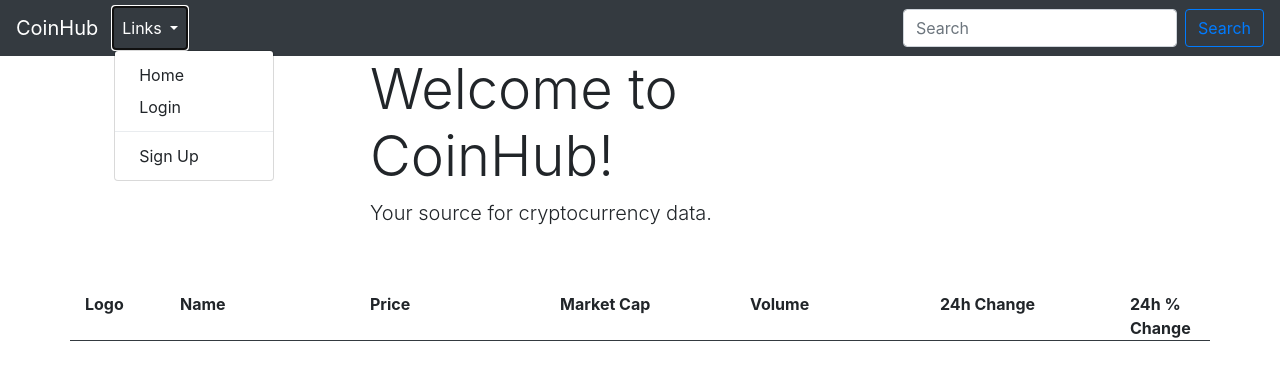
After one commit to bbelderbos/crypto_portfolio, a Django app: template config/templates/home.html in a window 1280 px wide, after a click on "Links". The commit adds this page. Shown: the top 380 px of the page. Run offline with Django 3.2, Linux system fonts and the light colour scheme; the template is opened without the code that fills it, so the values that code supplies are empty; some libraries are stand-ins or nearby versions.

Commit message:
made many frontend changes to allauth pages, collected data from Coingecko and created the homepage view.

```diff
--- a/config/settings.py
+++ b/config/settings.py
@@ -66,8 +66,8 @@ ROOT_URLCONF = 'config.urls'
 TEMPLATES = [
     {
         'BACKEND': 'django.template.backends.django.DjangoTemplates',
-        'DIRS': [os.path.join(BASE_DIR, 'crawler/templates'),
-                 os.path.join(BASE_DIR, 'crawler/templates/allauth')],
+        'DIRS': [os.path.join(BASE_DIR, 'config/templates'),
+                 os.path.join(BASE_DIR, 'config/templates/allauth')],
         'APP_DIRS': True,
         'OPTIONS': {
             'context_processors': [
--- a/config/templates/base.html
+++ b/config/templates/base.html
@@ -1,12 +1,67 @@
+{% load static %}
 <!DOCTYPE html>
 <html>
+
 <head>
   <title>{% block head_title %}{% endblock %}</title>
+  <link rel="stylesheet" href="https://maxcdn.bootstrapcdn.com/bootstrap/4.0.0/css/bootstrap.min.css"
+    integrity="sha384-Gn5384xqQ1aoWXA+058RXPxPg6fy4IWvTNh0E263XmFcJlSAwiGgFAW/dAiS6JXm" crossorigin="anonymous">
   {% block extra_head %}
   {% endblock %}
 </head>
+
 <body>
   {% block body %}
+  <nav class="navbar navbar-expand-lg navbar-dark bg-dark">
+    <a class="navbar-brand" href="#">CoinHub</a>
+    <button class="navbar-toggler" type="button" data-toggle="collapse" data-target="#navbarSupportedContent"
+      aria-controls="navbarSupportedContent" aria-expanded="false" aria-label="Toggle navigation">
+      <span class="navbar-toggler-icon"></span>
+    </button>
+
+    <div class="collapse navbar-collapse" id="navbarSupportedContent">
+      <ul class="navbar-nav mr-auto">
+        <!-- <li class="nav-item active">
+          <a class="nav-link" href="#">Home <span class="sr-only">(current)</span></a>
+        </li>
+        <li class="nav-item">
+          <a class="nav-link" href="#">Link</a>
+        </li> -->
+        {% if user.is_authenticated %}
+        <li class="nav-item dropdown">
+          <a class="nav-link dropdown-toggle" href="#" id="navbarDropdown" role="button" data-toggle="dropdown"
+            aria-haspopup="true" aria-expanded="false">
+            Links
+          </a>
+          <div class="dropdown-menu" aria-labelledby="navbarDropdown">
+            <a class="dropdown-item" href="#">Home</a>
+            <a class="dropdown-item" href="#">My Portfolio</a>
+            <div class="dropdown-divider"></div>
+            <a class="dropdown-item" href="#">Sign Out</a>
+          </div>
+        </li>
+      </ul>
+        {% else %}
+        <li class="nav-item dropdown">
+          <a class="nav-link dropdown-toggle" href="#" id="navbarDropdown" role="button" data-toggle="dropdown"
+            aria-haspopup="true" aria-expanded="false">
+            Links
+          </a>
+          <div class="dropdown-menu" aria-labelledby="navbarDropdown">
+            <a class="dropdown-item" href="#">Home</a>
+            <a class="dropdown-item" href="#">Login</a>
+            <div class="dropdown-divider"></div>
+            <a class="dropdown-item" href="#">Sign Up</a>
+          </div>
+        </li>
+      </ul>
+        {% endif %}
+      <form class="form-inline my-2 my-lg-0">
+        <input class="form-control mr-sm-2" type="search" placeholder="Search" aria-label="Search">
+        <button class="btn btn-outline-primary my-2 my-sm-0" type="submit">Search</button>
+      </form>
+    </div>
+  </nav>
 
   {% if messages %}
   <div>
@@ -19,7 +74,7 @@
   </div>
   {% endif %}
 
-    <div>
+  <!-- <div>
     <strong>Menu:</strong>
     <ul>
       {% if user.is_authenticated %}
@@ -30,11 +85,23 @@
       <li><a href="{% url 'account_signup' %}">Sign Up</a></li>
       {% endif %}
     </ul>
-    </div>
+  </div> -->
   {% block content %}
   {% endblock %}
   {% endblock %}
+
+  <script src="https://code.jquery.com/jquery-3.2.1.slim.min.js"
+    integrity="sha384-KJ3o2DKtIkvYIK3UENzmM7KCkRr/rE9/Qpg6aAZGJwFDMVNA/GpGFF93hXpG5KkN"
+    crossorigin="anonymous"></script>
+  <script src="https://cdnjs.cloudflare.com/ajax/libs/popper.js/1.12.9/umd/popper.min.js"
+    integrity="sha384-ApNbgh9B+Y1QKtv3Rn7W3mgPxhU9K/ScQsAP7hUibX39j7fakFPskvXusvfa0b4Q"
+    crossorigin="anonymous"></script>
+  <script src="https://maxcdn.bootstrapcdn.com/bootstrap/4.0.0/js/bootstrap.min.js"
+    integrity="sha384-JZR6Spejh4U02d8jOt6vLEHfe/JQGiRRSQQxSfFWpi1MquVdAyjUar5+76PVCmYl"
+    crossorigin="anonymous"></script>
+
   {% block extra_body %}
   {% endblock %}
 </body>
+
 </html>
--- /dev/null
+++ b/config/templates/home.html
@@ -0,0 +1,78 @@
+{% extends 'base.html' %}
+{% load static %}
+<!DOCTYPE html>
+<html lang="en">
+<head>
+    <meta charset="UTF-8">
+    <meta http-equiv="X-UA-Compatible" content="IE=edge">
+    <meta name="viewport" content="width=device-width, initial-scale=1.0">
+    <title>Home</title>
+</head>
+<body>
+    {% block content %}
+        <div class="container">
+            <div class="row">
+                <div class="col-md-6 col-sm-3 mx-auto">
+                    <h1 class="display-4">Welcome to CoinHub!</h1>
+                    <p class="lead">Your source for cryptocurrency data.</p>
+                </div>
+            </div>
+        </div>
+        <br>
+        <br>
+        <div class="container border-bottom border-dark">
+            <div class="row">
+                <div class="col-1">
+                    <span><strong>Logo</strong></span>
+                </div>
+                <div class="col-2">
+                    <span><strong>Name</strong></span>
+                </div>
+                <div class="col-2">
+                    <span><strong>Price</strong></span>
+                </div>
+                <div class="col-2">
+                    <span><strong>Market Cap</strong></span>
+                </div>
+                <div class="col-2">
+                    <span><strong>Volume</strong></span>
+                </div>
+                <div class="col-2">
+                    <span><strong>24h Change</strong></span>
+                </div>
+                <div class="col-1">
+                    <span><strong>24h % Change</strong></span>
+                </div>
+            </div>
+        </div>
+        {% for coin in top_coins%}
+        <div class="container">
+            <div class="row">
+                <div class="col-1">
+                    <span><strong>{{coin.rank}}</strong>&nbsp;&nbsp;<img src="{{coin.logo}}" alt="Image Not Found" class="img-fluid"></span>
+                </div>
+                <div class="col-2">
+                    <span>{{coin.name}}</span>
+                </div>
+                <div class="col-2">
+                    <span>{{coin.price}}</span>
+                </div>
+                <div class="col-2">
+                    <span>{{coin.market_cap}}</span>
+                </div>
+                <div class="col-2">
+                    <span>{{coin.volume}}</span>
+                </div>
+                <div class="col-2">
+                    <span>{{coin.change}}</span>
+                </div>
+                <div class="col-1">
+                    <span>{{coin.percent_change}}%</span>
+                </div>
+            </div>
+        </div>
+        <br>
+        {% endfor %}
+    {% endblock %}
+</body>
+</html>
--- a/config/urls.py
+++ b/config/urls.py
@@ -14,8 +14,10 @@ Including another URLconf
     2. Add a URL to urlpatterns:  path('blog/', include('blog.urls'))
 """
 from django.contrib import admin
-from django.urls import path
+from django.urls import path, include
 
 urlpatterns = [
     path('admin/', admin.site.urls),
+    path('', include('portfolio.urls')),
+    path('accounts/', include('allauth.urls')),
 ]
--- a/portfolio/urls.py
+++ b/portfolio/urls.py
@@ -0,0 +1,7 @@
+from django.urls import path
+from .views import homepage
+
+
+urlpatterns = [
+    path('', homepage, name='home'),
+]
--- a/pyproject.toml
+++ b/pyproject.toml
@@ -23,6 +23,7 @@ pytest-mypy = "^0.8.0"
 pytest-vcr = "^1.0.2"
 pytest-cov = "^2.11.1"
 pycoingecko = "^1.4.0"
+python-dateutil = "^2.8.1"
 
 [tool.poetry.dev-dependencies]
 pytest = "^5.2"
```
Also changed, not shown: config/templates/allauth/account/login.html (+26 -9 lines), config/templates/allauth/account/logout.html (+16 -10 lines), config/templates/allauth/account/signup.html (+14 -8 lines), portfolio/views.py (+34 -1 lines), 1 other file. Lines whose indentation alone changed are shown as unchanged.
